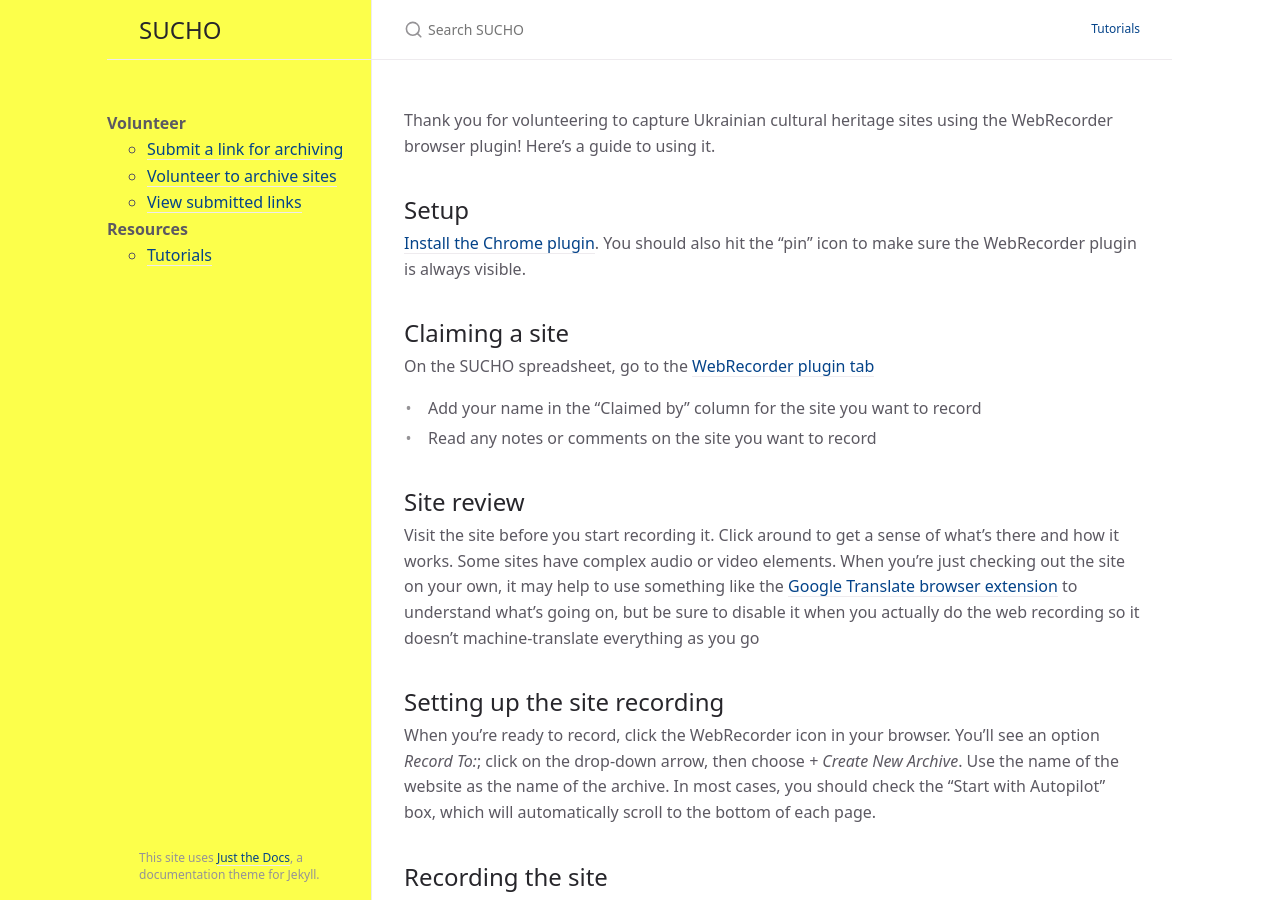
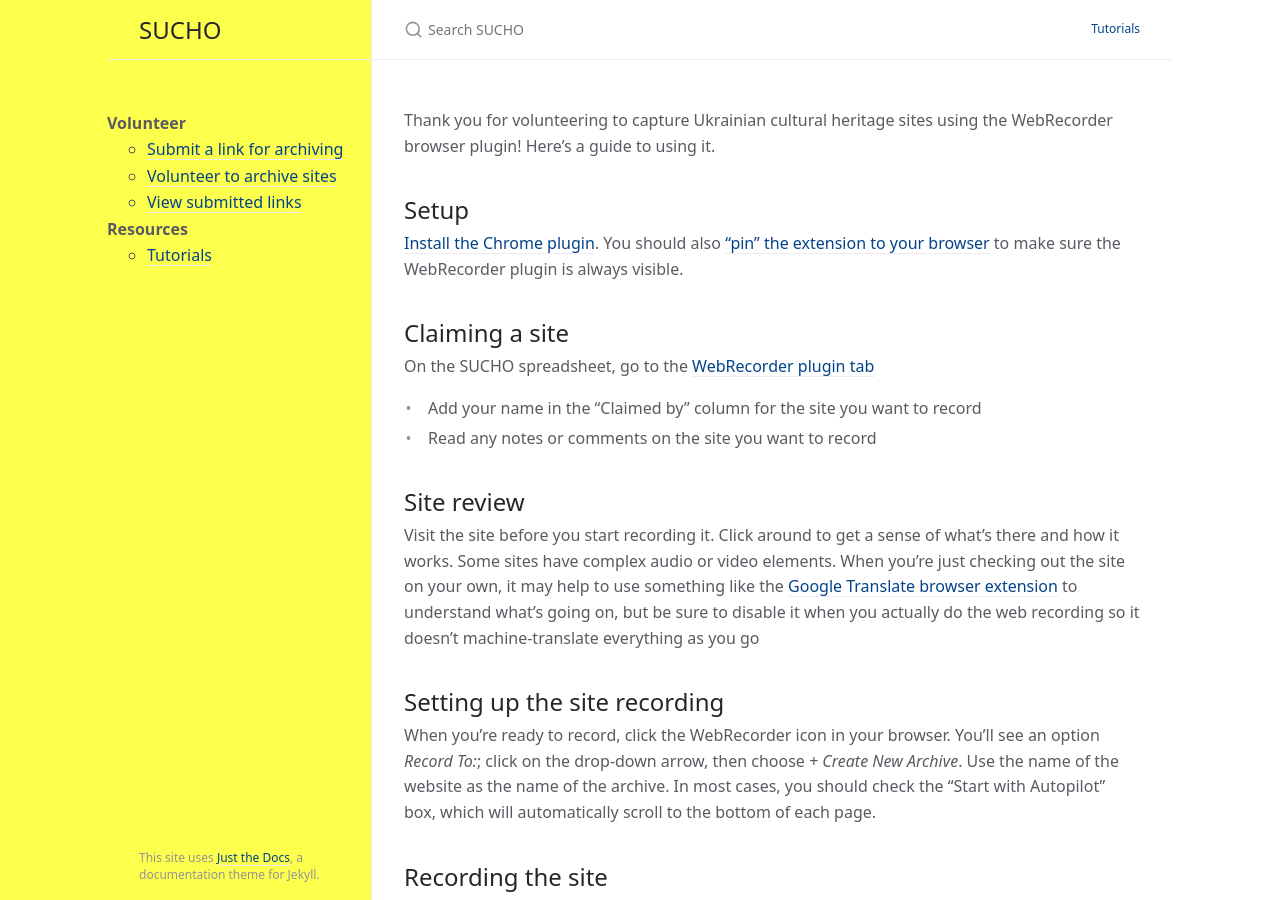
Before and after one commit to sucho-archiving/sucho-archiving.github.io, a Jekyll site: the page built from webrecorder-browser-plugin-instructions.md, in a window 1280 px wide and 900 px high. Built offline with Jekyll 4.4.1, drawn with Linux system fonts in a browser that asks for light colours.

Commit message:
Update webrecorder-browser-plugin-instructions.md

```diff
--- a/webrecorder-browser-plugin-instructions.md
+++ b/webrecorder-browser-plugin-instructions.md
@@ -6,7 +6,7 @@ permalink: webrecorder-plugin-instructions
 Thank you for volunteering to capture Ukrainian cultural heritage sites using the WebRecorder browser plugin! Here’s a guide to using it.
 
 ## Setup
-[Install the Chrome plugin](https://chrome.google.com/webstore/detail/webrecorder-archivewebpag/fpeoodllldobpkbkabpblcfaogecpndd?hl=en). You should also hit the "pin" icon to make sure the WebRecorder plugin is always visible.
+[Install the Chrome plugin](https://chrome.google.com/webstore/detail/webrecorder-archivewebpag/fpeoodllldobpkbkabpblcfaogecpndd?hl=en). You should also ["pin" the extension to your browser](https://www.maketecheasier.com/pin-extensions-to-chrome-toolbar/) to make sure the WebRecorder plugin is always visible.
 
 ## Claiming a site
 On the SUCHO spreadsheet, go to the [WebRecorder plugin tab](https://docs.google.com/spreadsheets/d/1kGScdU9df7T2QS9RnM_qvciT04Y1tmBiGVH-XD1E4l0/edit#gid=775261798)
```
